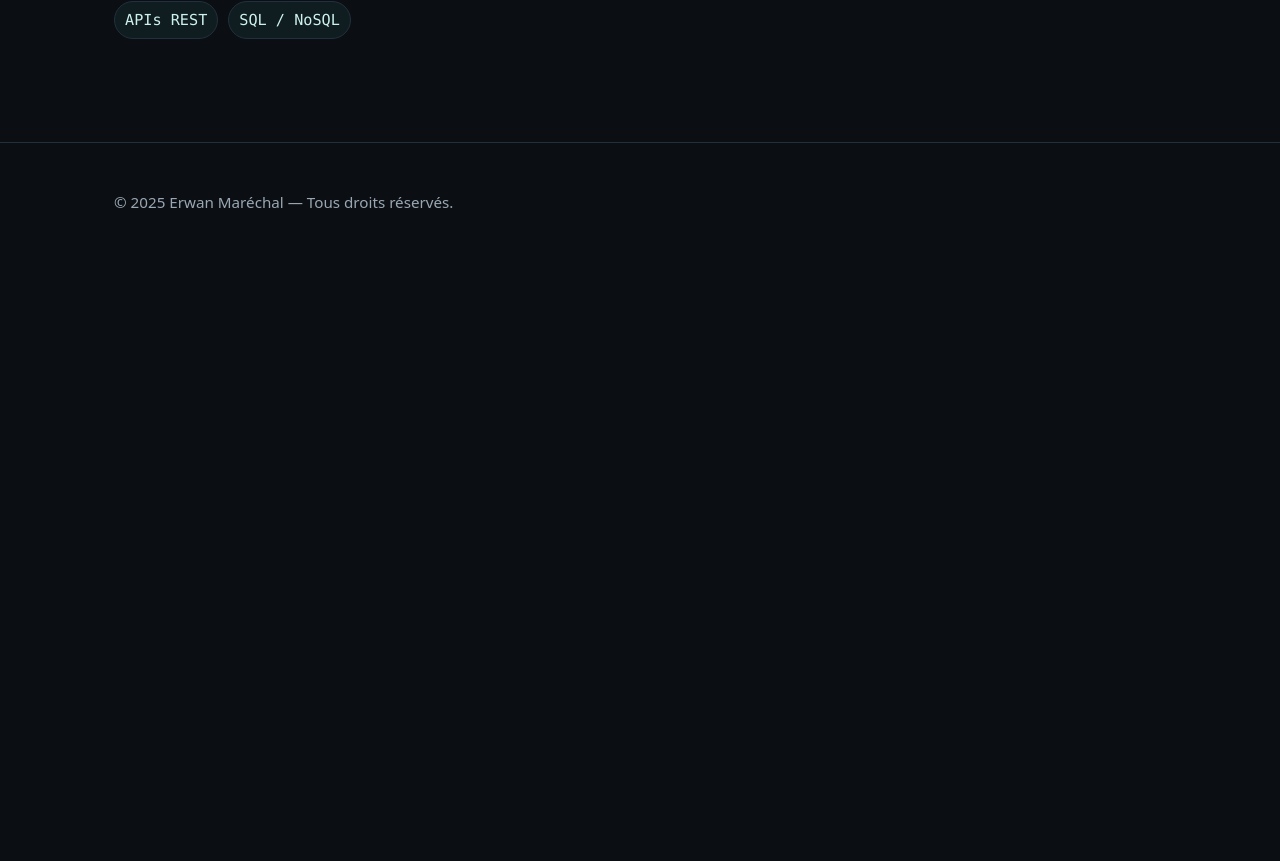
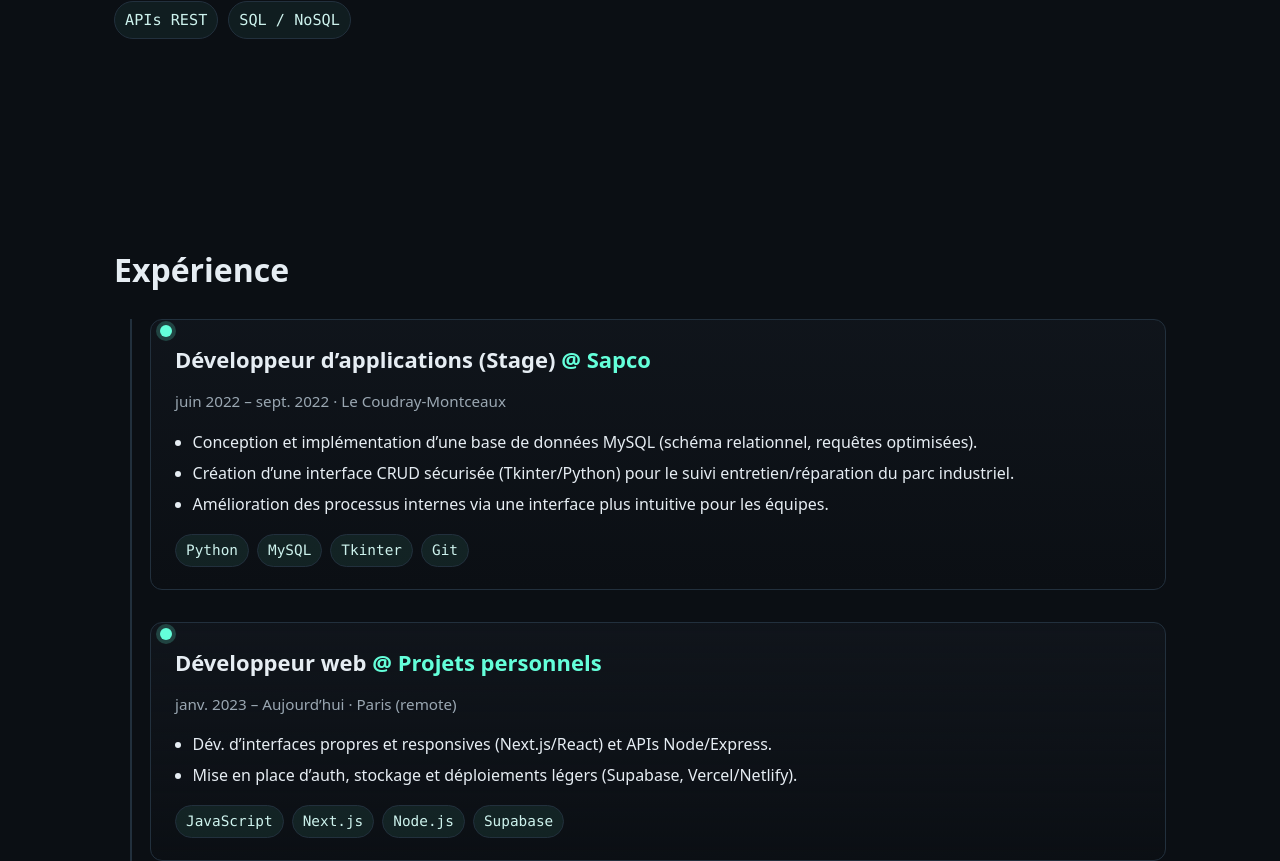
Before and after one commit to Erwan1202/Porfolio_Simple, a Next.js app: page / in a window 1280 px wide. Shown: the part 992-1853 px from the top of the page. Before the commit the page ends 1253 px from the top, so only its background shows below. Built offline with nearby package versions, Linux system fonts and the light colour scheme.

Commit message:
feat: add Experience component and timeline styling

```diff
--- a/app/page.js
+++ b/app/page.js
@@ -1,10 +1,12 @@
 import Hero from './sections/Hero';
 import About from './sections/About';
+import Experience from '@/components/Experience';
 export default function Page() {
     return (
         <>
             <Hero />
             <About />
+            <Experience />
         </>
     );
 }
--- /dev/null
+++ b/components/Experience.js
@@ -0,0 +1,54 @@
+// components/Experience.js
+import { experiences } from "@/data/experience";
+
+function formatDate(iso) {
+  if (!iso || iso.toLowerCase().includes("aujourd")) return "Aujourd’hui";
+  const [y, m] = iso.split("-");
+  return new Date(Number(y), Number(m || 1) - 1).toLocaleDateString("fr-FR", {
+    year: "numeric",
+    month: "short"
+  });
+}
+
+export default function Experience() {
+  return (
+    <section id="experience" className="section experience" aria-labelledby="exp-title">
+      <div className="container">
+        <h2 id="exp-title" className="section-title">Expérience</h2>
+
+        <ol className="timeline" role="list">
+          {experiences.map((exp, i) => (
+            <li className="timeline__item" key={i}>
+              <div className="timeline__marker" aria-hidden="true" />
+              <article className="timeline__content">
+                <header className="exp__header">
+                  <h3 className="exp__role">
+                    {exp.role} <span className="at">@ {exp.company}</span>
+                  </h3>
+                  <div className="exp__meta">
+                    <time dateTime={exp.start}>{formatDate(exp.start)}</time>
+                    {" – "}
+                    <time dateTime={exp.end?.includes("Aujourd") ? "" : exp.end}>
+                      {formatDate(exp.end)}
+                    </time>
+                    {exp.location ? <> · <span className="exp__location">{exp.location}</span></> : null}
+                  </div>
+                </header>
+
+                <ul className="exp__bullets">
+                  {exp.bullets.map((b, j) => <li key={j}>{b}</li>)}
+                </ul>
+
+                {exp.tech?.length ? (
+                  <ul className="exp__tags" aria-label="Technologies">
+                    {exp.tech.map((t, k) => <li key={k} className="tag">{t}</li>)}
+                  </ul>
+                ) : null}
+              </article>
+            </li>
+          ))}
+        </ol>
+      </div>
+    </section>
+  );
+}
--- a/styles/components.css
+++ b/styles/components.css
@@ -106,3 +106,68 @@
   font-family: var(--font-mono);
   font-size: .95rem;
 }
+
+/* ===== Timeline ===== */
+.timeline{
+  position: relative;
+  margin: 0;
+  padding: 0 0 0 28px;
+  list-style: none;
+}
+.timeline::before{
+  content:"";
+  position:absolute; left:12px; top:0; bottom:0;
+  width:2px; background: var(--border);
+}
+.timeline__item{
+  position:relative;
+  padding-left: 0;
+  margin: 0 0 var(--space-6);
+}
+.timeline__marker{
+  position:absolute; left:-2px; top:.4rem;
+  width:12px; height:12px; border-radius:50%;
+  background: var(--brand);
+  box-shadow: 0 0 0 4px color-mix(in oklab, var(--brand) 20%, transparent);
+}
+.timeline__content{
+  background: linear-gradient(180deg, color-mix(in oklab, var(--bg-soft) 80%, transparent), transparent);
+  border:1px solid var(--border);
+  border-radius: 12px;
+  padding: var(--space-4);
+}
+
+/* Header/meta */
+.exp__role{ margin:0 0 var(--space-2); font-size: clamp(18px, 2.6vw, 22px); }
+.exp__role .at{ color: var(--brand); font-weight:600; }
+.exp__meta{ color: var(--muted); font-size: .95rem; margin-bottom: var(--space-3); }
+.exp__location{ white-space: nowrap; }
+
+/* Bullets */
+.exp__bullets{
+  margin: 0 0 var(--space-3); padding-left: 1.1rem;
+  display:grid; gap: .35rem;
+}
+.exp__bullets li{ list-style: disc; }
+
+/* Tags */
+.exp__tags{
+  display:flex; flex-wrap:wrap; gap:8px; margin:0; padding:0; list-style:none;
+}
+.tag{
+  padding: 4px 10px;
+  border:1px solid var(--border);
+  border-radius: 999px;
+  background: color-mix(in oklab, var(--brand) 8%, transparent);
+  color: color-mix(in oklab, var(--brand) 25%, var(--text));
+  font-family: var(--font-mono);
+  font-size: .9rem;
+}
+
+/* Layout tweak on wide */
+@media (width >= 900px){
+  .timeline{ padding-left: 36px; }
+  .timeline::before{ left:16px; }
+  .timeline__marker{ left:10px; }
+  .timeline__content{ padding: 22px 24px; }
+}
```
